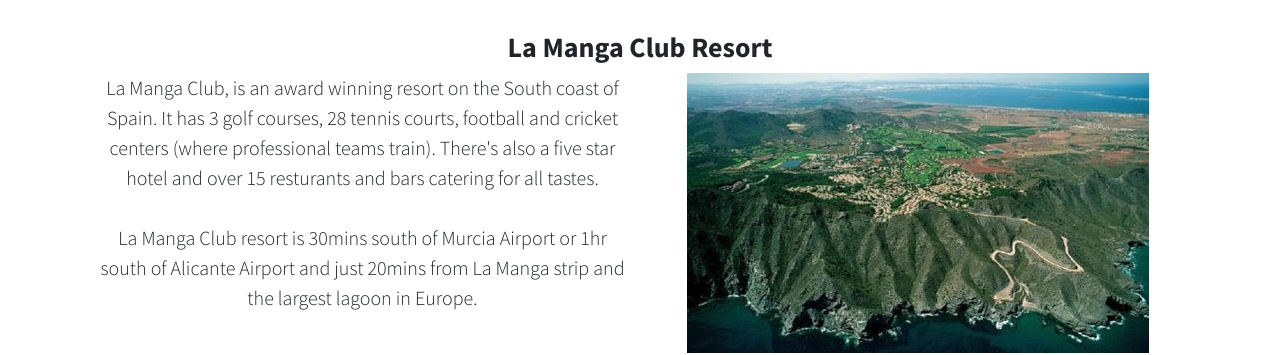
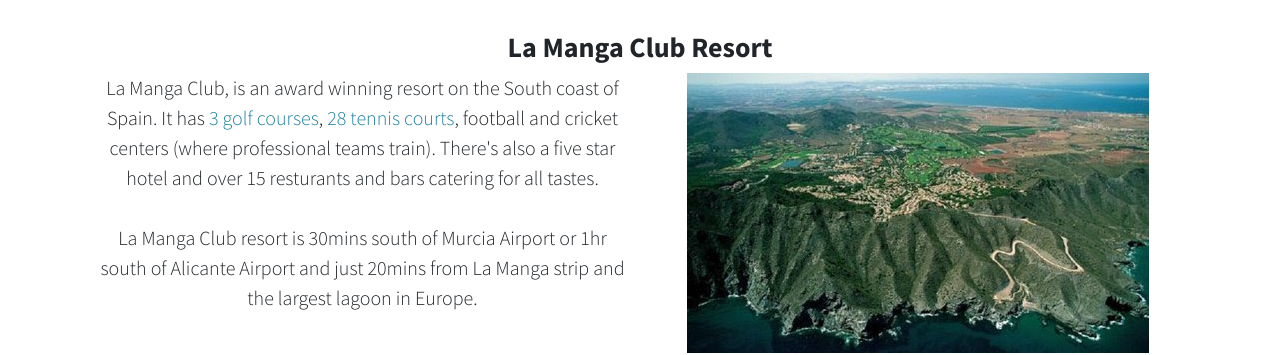
Before and after one commit to richsteer/richsteer.github.io, a Jekyll site: the page built from index.html, in a window 1280 px wide and 900 px high, scrolled down 1244 px. Shown: the part 185-540 px from the top of the window. Built offline with Jekyll 4.4.1, drawn with Linux system fonts in a browser that asks for light colours.

Commit message:
Update index.html

```diff
--- a/index.html
+++ b/index.html
@@ -23,13 +23,13 @@
         </div>
 
 <!--
-https://lamangaclub.com/en/sports/tennis
+
 https://lamangaclub.com/en/sports/golf
 
 -->
         <div class="row mx-auto">
             <p class="lead mb-5 col-lg-6">
-                La Manga Club, is an award winning resort on the South coast of Spain. It has 3 golf courses, 28 tennis courts, football and cricket centers (where professional teams train). There's also a five star hotel and over 15 resturants and bars catering for all tastes.
+                La Manga Club, is an award winning resort on the South coast of Spain. It has <a href="https://lamangaclub.com/en/sports/tennis" class="link-primary" target="_blank">3 golf courses</a>, <a href="https://lamangaclub.com/en/sports/tennis" class="link-primary" target="_blank">28 tennis courts</a>, football and cricket centers (where professional teams train). There's also a five star hotel and over 15 resturants and bars catering for all tastes.
                 <br><br>
                 La Manga Club resort is 30mins south of Murcia Airport or 1hr south of Alicante Airport and just 20mins from La Manga strip and the largest lagoon in Europe.
             </p>
```
